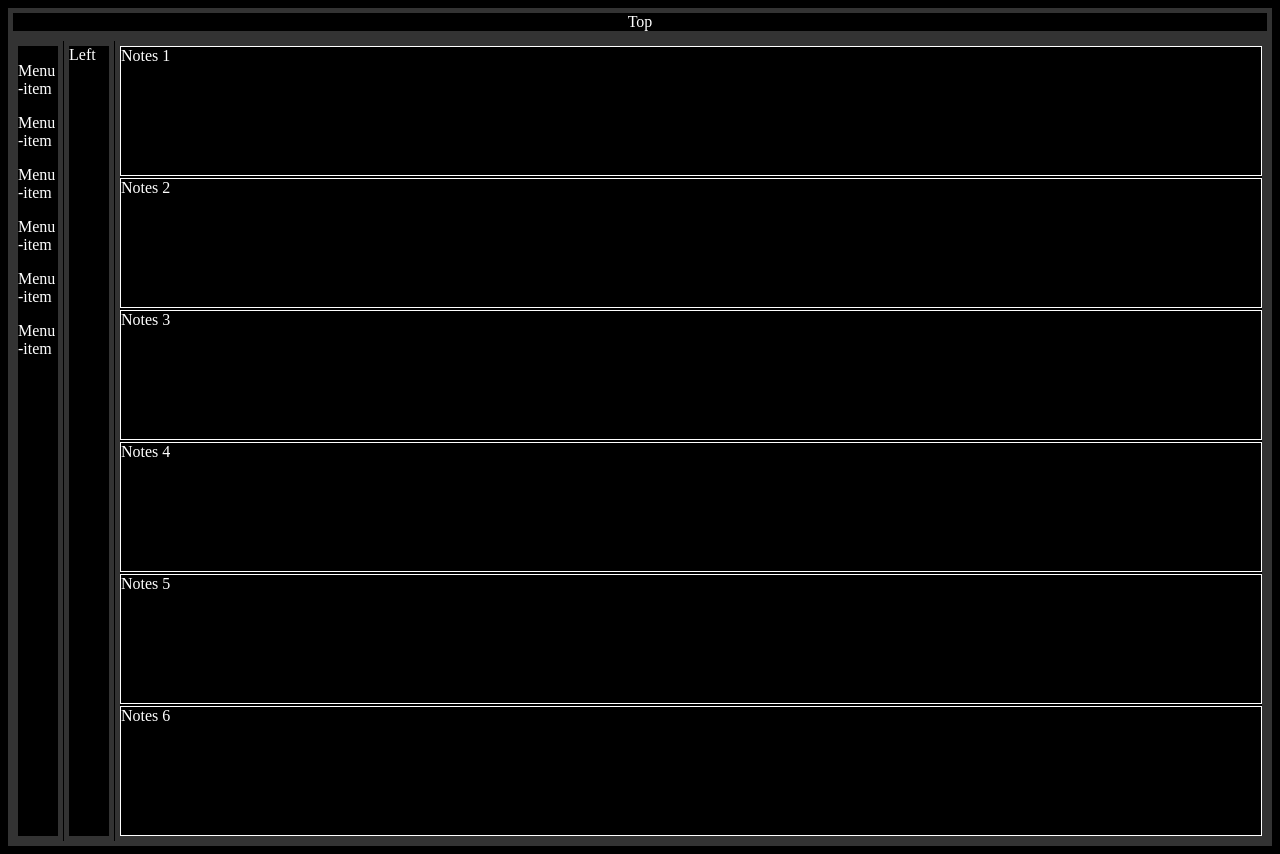
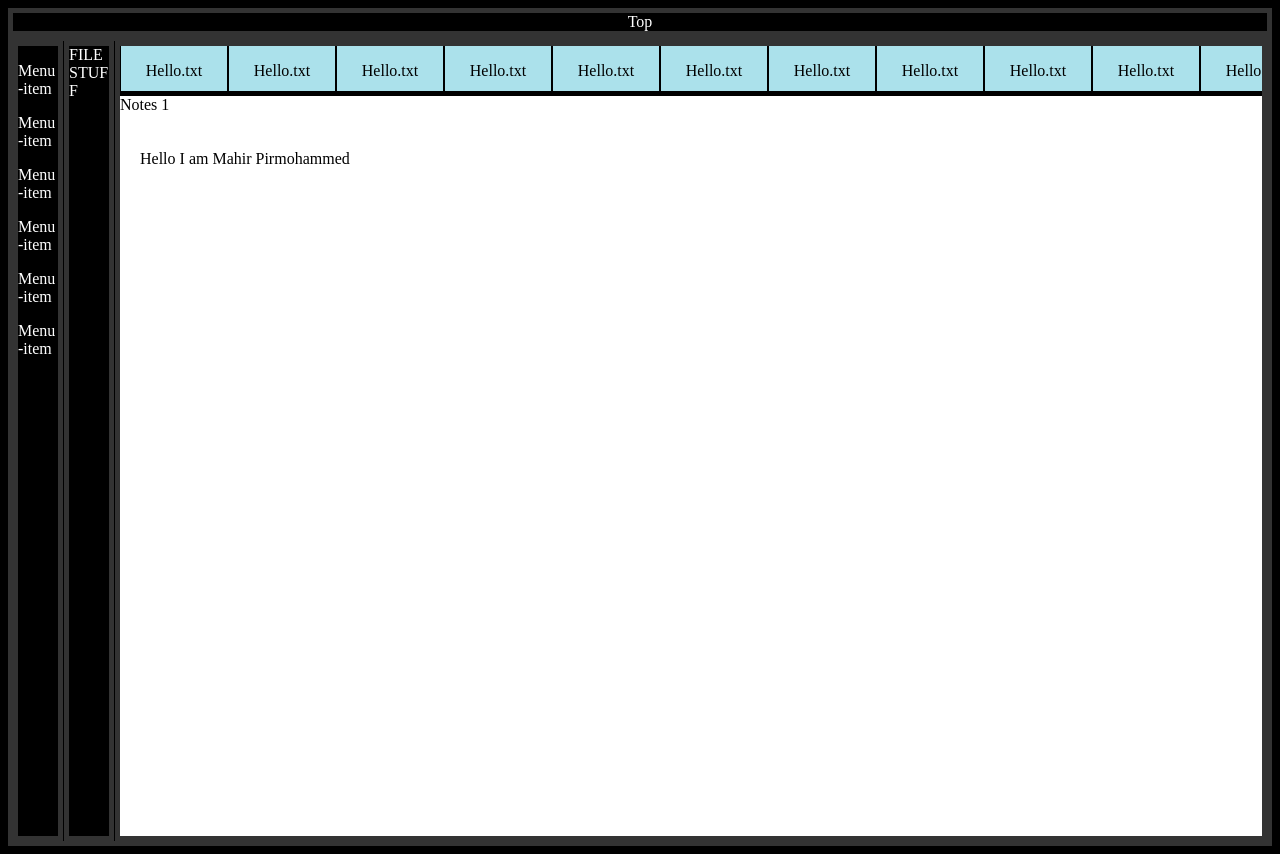
Before and after one commit to rmomin8666/NotesDesktop, a plain HTML site: page index.html in a window 1280 px wide. Drawn offline with Linux system fonts and the light colour scheme.

Commit message:
LiveShare code with more updates.

```diff
--- a/index.html
+++ b/index.html
@@ -8,9 +8,9 @@
   </head>
   <body>
     <div class="wrapper">
-      <div class="box top">Top</div>
+      <div class="top">Top</div>
       <div class="bottom">
-        <div class="box menu">
+        <div class="menu">
           <div class="menu-item">
             <p class="menu-item">Menu-item</p>
             <p class="menu-item">Menu-item</p>
@@ -20,25 +20,30 @@
             <p class="menu-item">Menu-item</p>
           </div>
         </div>
-        <div class="left">Left</div>
-        <div class="box notes">
-          <div>
+        <div class="left">FILE STUFF</div>
+        <div class="box">
+          <div class="tabs">
+            <div class="tab-boxes text-over">Hello.txt</div>
+            <div class="tab-boxes text-over">Hello.txt</div>
+            <div class="tab-boxes text-over">Hello.txt</div>
+            <div class="tab-boxes text-over">Hello.txt</div>
+            <div class="tab-boxes text-over">Hello.txt</div>
+            <div class="tab-boxes text-over">Hello.txt</div>
+            <div class="tab-boxes text-over">Hello.txt</div>
+            <div class="tab-boxes text-over">Hello.txt</div>
+            <div class="tab-boxes text-over">Hello.txt</div>
+            <div class="tab-boxes text-over">Hello.txt</div>
+            <div class="tab-boxes text-over">Hello.txt</div>
+            <div class="tab-boxes text-over">Hello.txt</div>
+            <div class="tab-boxes text-over">Hello.txt</div>
+            <div class="tab-boxes text-over">Hello.txt</div>
+            <div class="tab-boxes text-over">Hello.txt</div>
+          </div>
+          <div class="notes">
             Notes 1
-          </div>
-          <div>
-            Notes 2
-          </div>
-          <div>
-            Notes 3
-          </div>
-          <div>
-            Notes 4
-          </div>
-          <div>
-            Notes 5
-          </div>
-          <div>
-            Notes 6
+            <p>
+              Hello I am Mahir Pirmohammed
+            </p>
           </div>
         </div>
       </div>
--- a/styling.css
+++ b/styling.css
@@ -3,7 +3,7 @@ body {
 }
 .wrapper .bottom {
   display: grid;
-  grid-template-columns: 50px 50px 2fr;
+  grid-template-columns: 50px 50px 1fr;
   grid-gap: 1px;
 }
 .wrapper > div {
@@ -26,7 +26,6 @@ body {
 
 .menu {
   grid-column: 1/2;
-  height: minmax(100vh, auto);
 }
 
 .menu-item {
@@ -35,13 +34,54 @@ body {
 
 .left {
   grid-column: 2/3;
+  overflow-wrap: break-word;
 }
-.notes {
+.box {
   display: grid;
-  grid-gap: 2px;
-  grid-row: minmax(100px, auto);
+  grid-gap: 5px;
+  grid-template-rows: 2.8em 1fr;
 }
 
-.notes > div {
-  border: 1px solid white;
+.tabs {
+  height: 2.8em;
+  display: flex;
+  flex: 0 0 2.8em;
+  overflow-y: hidden;
+  overflow-x: auto;
+  background: black;
+  color: black;
+  scrollbar-width: thin;
+  scrollbar-color: salmon black;
 }
+
+.tab-boxes {
+  background: rgb(171, 225, 235);
+  flex: 0 0 100px;
+  height: 3em;
+  margin-left: 1px;
+  margin-right: 1px;
+  text-align: center;
+  padding: 3px;
+  line-height: 2.8em;
+}
+
+.text-over {
+  overflow: hidden;
+  text-overflow: ellipsis;
+  white-space: nowrap;
+}
+
+.notes {
+  background: white;
+  color: black;
+  max-height: 100vh;
+  overflow-x: auto;
+  word-break: break-all;
+  text-align: justify;
+  scrollbar-width: thin;
+  scrollbar-color: salmon rgb(171, 225, 235);
+}
+
+.notes p {
+  padding: 20px;
+}
```
Also changed, not shown: indexR.html (added, +56 -0 lines), stylingR.css (added, +88 -0 lines).
